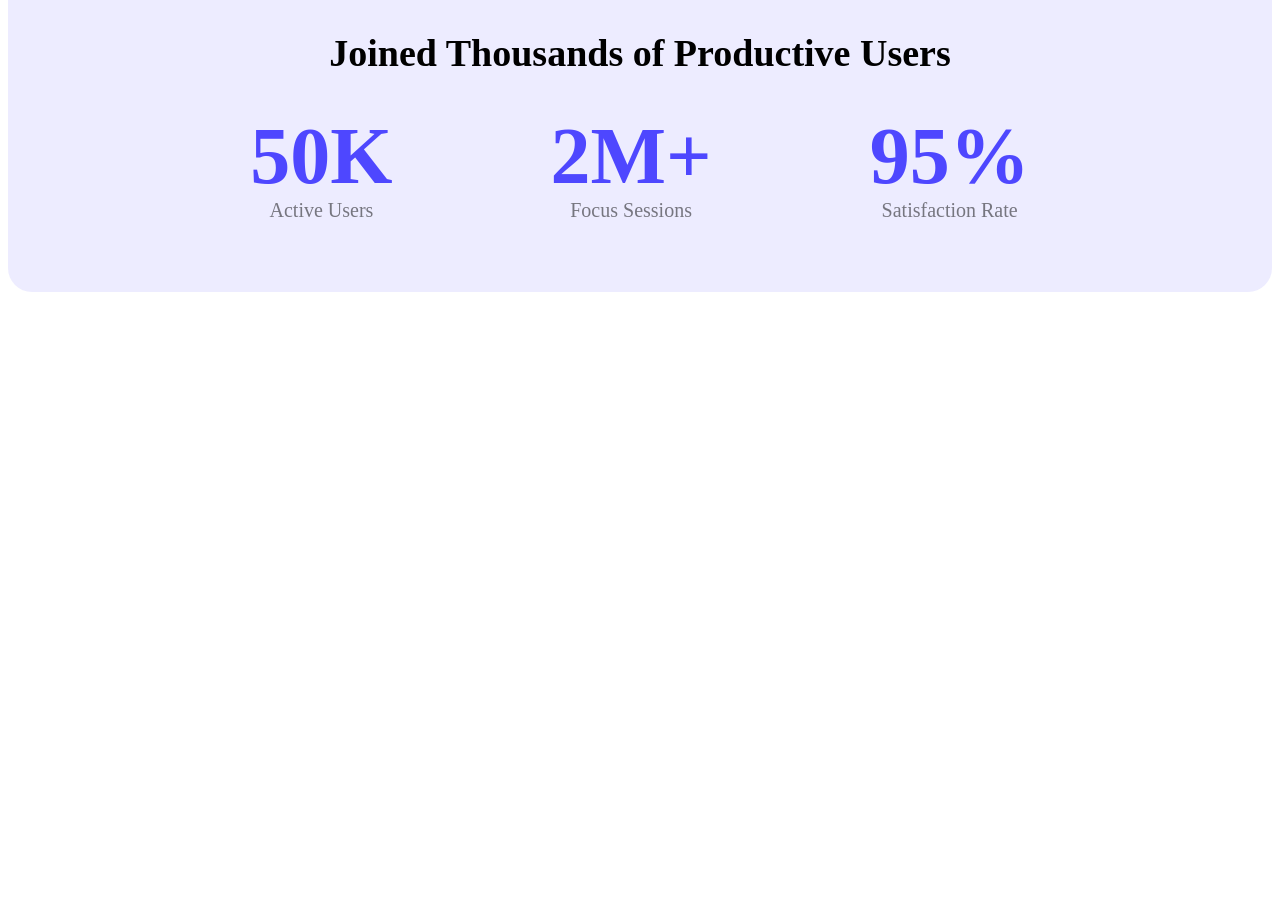
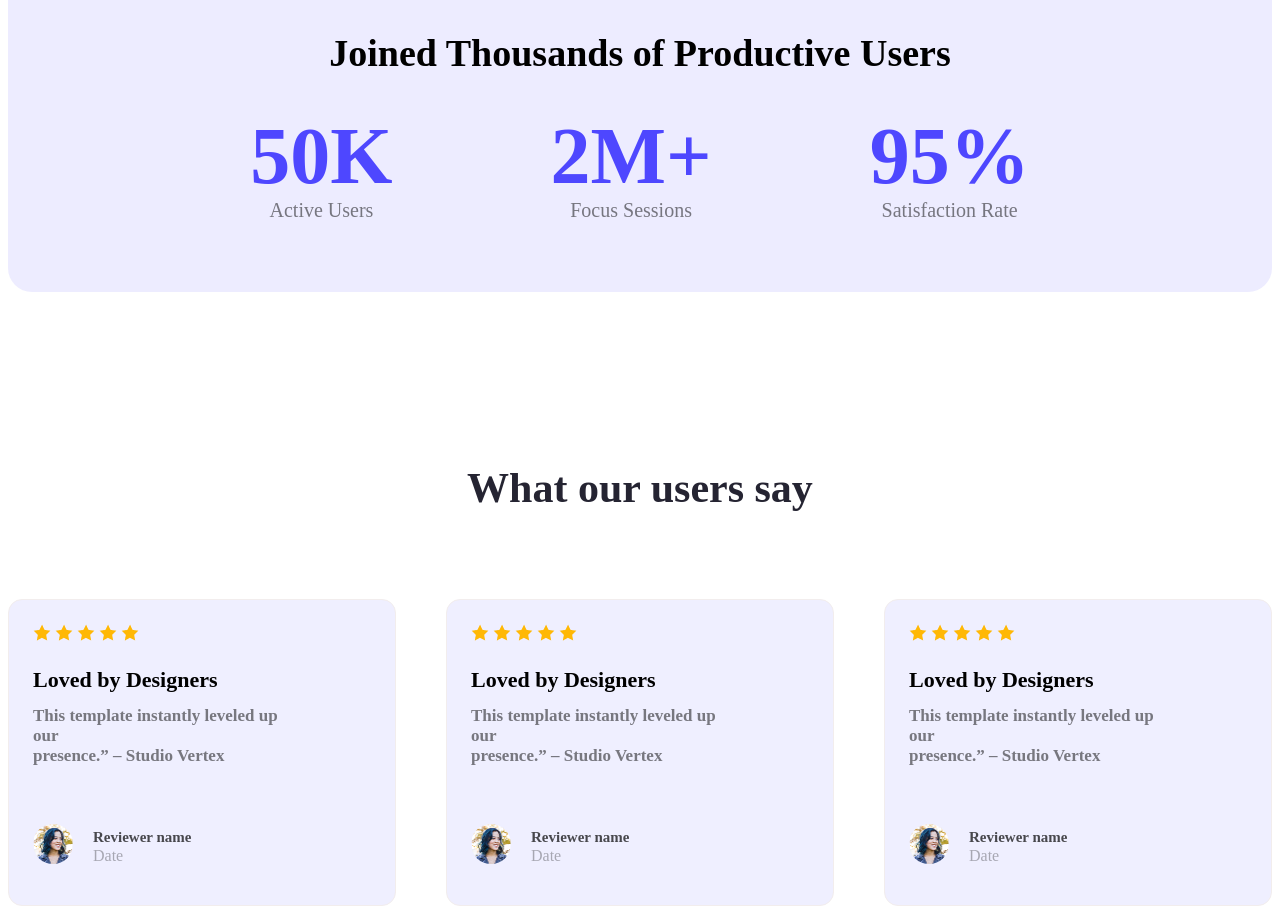
Before and after one commit to Nahian07/PH-Assignment-01, a plain HTML site: page index.html in a window 1280 px wide. Shown: the part 1525-2439 px from the top of the page. Before the commit the page ends 1825 px from the top, so only its background shows below. Drawn offline with Linux system fonts and the light colour scheme.

Commit message:
added users feedback section

```diff
--- a/index.html
+++ b/index.html
@@ -54,6 +54,61 @@
                     </div>
                 </div>
         </section>
+
+        <section class="users-feedback">
+            <h2 class="text-color2">What our users say</h2>
+
+            <div class="productive-users-container">
+                <div class="users">
+                    <img src="images/icon-star.png" alt="">
+                    <img src="images/icon-star.png" alt="">
+                    <img src="images/icon-star.png" alt="">
+                    <img src="images/icon-star.png" alt="">
+                    <img src="images/icon-star.png" alt="">
+                    <h3 class="users-title">Loved by Designers</h4>
+                    <h5 class="users-msg">This template instantly leveled up our<br>presence.” – Studio Vertex</h5>
+                    <div class="users-id">
+                        <img src="images/avatar.png" alt="">
+                        <div class="users-details">
+                        <h6 class="users-name">Reviewer name</h6>
+                        <p class="date">Date</p>
+                        </div>
+                    </div>
+                </div>
+                <div class="users">
+                    <img src="images/icon-star.png" alt="">
+                    <img src="images/icon-star.png" alt="">
+                    <img src="images/icon-star.png" alt="">
+                    <img src="images/icon-star.png" alt="">
+                    <img src="images/icon-star.png" alt="">
+                    <h3 class="users-title">Loved by Designers</h4>
+                    <h5 class="users-msg">This template instantly leveled up our<br>presence.” – Studio Vertex</h5>
+                    <div class="users-id">
+                        <img src="images/avatar.png" alt="">
+                        <div class="users-details">
+                        <h6 class="users-name">Reviewer name</h6>
+                        <p class="date">Date</p>
+                        </div>
+                    </div>
+                </div>
+                <div class="users">
+                    <img src="images/icon-star.png" alt="">
+                    <img src="images/icon-star.png" alt="">
+                    <img src="images/icon-star.png" alt="">
+                    <img src="images/icon-star.png" alt="">
+                    <img src="images/icon-star.png" alt="">
+                    <h3 class="users-title">Loved by Designers</h4>
+                    <h5 class="users-msg">This template instantly leveled up our<br>presence.” – Studio Vertex</h5>
+                    <div class="users-id">
+                        <img src="images/avatar.png" alt="">
+                        <div class="users-details">
+                        <h6 class="users-name">Reviewer name</h6>
+                        <p class="date">Date</p>
+                        </div>
+                    </div>
+                </div>
+            </div>
+        </section>
     </main>
 
     <footer>
--- a/styles/styles.css
+++ b/styles/styles.css
@@ -122,3 +122,64 @@ nav{
 .numbers{
     text-align: center;
 }
+
+/* productive users section styles */
+
+.users-feedback h2{
+    text-align: center;
+    font-size: 42px;
+    font-weight: bold;
+    padding: 137px 0;
+    margin-bottom: -50px;
+}
+
+.productive-users-container{
+    display: flex;
+    gap: 50px;
+    justify-content: space-around;
+}
+
+.users-id{
+    display: flex;
+    justify-content: left;
+}
+
+.users{
+    border: 0.5px solid #F2EDED;
+    background-color: #FFFFFF;
+    border-radius: 14px;
+    padding: 24px;
+    padding-right: 100px;
+    background-color: rgba(100, 95, 252, 0.1);
+}
+
+.users-title{
+    font-weight: bold;
+    font-size: 22px;
+    margin-bottom: -15px;
+}
+
+.users-id img{
+    border-radius: 50%;
+    height: 40px;
+    width: 40px;
+    margin-top: 30px;
+    margin-right: 20px;
+}
+
+.users-msg{
+    font-size: 17px;
+    font-weight: 400px;
+    color: rgba(0, 0, 0, 0.5);
+}
+
+.users-name{
+    font-weight: 900px;
+    font-size: 15px;
+    margin-bottom: -15px;
+    color: rgba(0, 0, 0, 0.7);
+}
+
+.date{
+    color: rgba(0, 0, 0, 0.3);
+}
```
